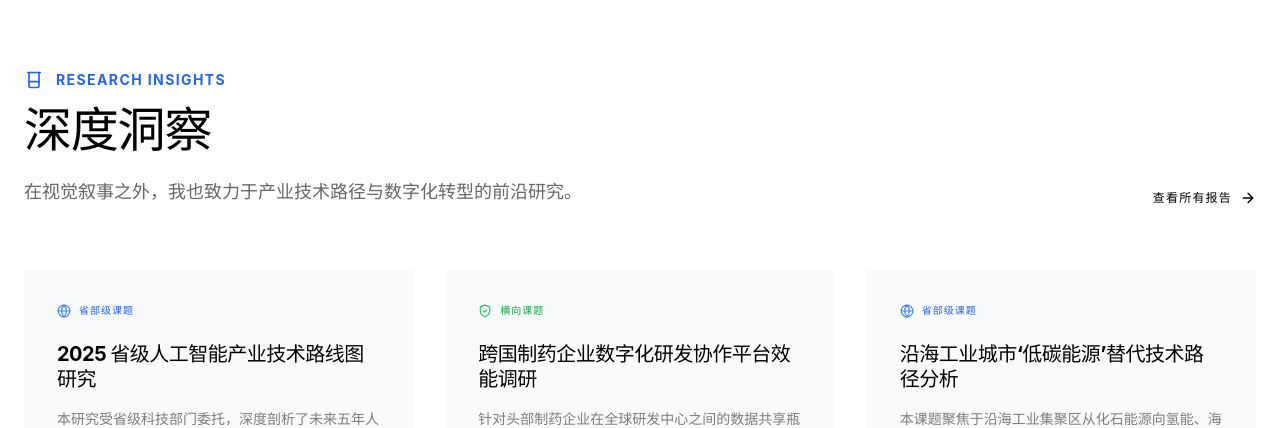
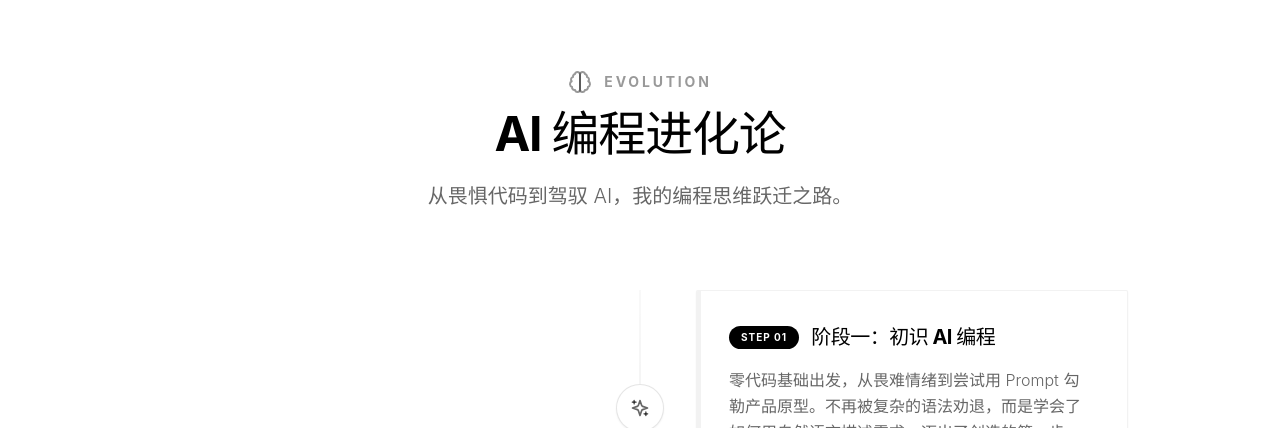
Before and after one commit to xujunjie750/my-personal-site, a React (Vite) app in the folder xiaoke-portfolio/: page / in a window 1280 px wide. Shown: the part 2372-2800 px from the top of the page. Built offline with nearby package versions, Linux system fonts and the light colour scheme.

Commit message:
feat: add LearningJourney section to homepage

```diff
--- a/xiaoke-portfolio/src/components/Home.jsx
+++ b/xiaoke-portfolio/src/components/Home.jsx
@@ -1,6 +1,7 @@
 import React from 'react';
 import Hero from './Hero';
 import ProjectGallery from './ProjectGallery';
+import LearningJourney from './LearningJourney';
 import ResearchPreview from './ResearchPreview';
 import ExperienceTimeline from './ExperienceTimeline';
 
@@ -9,6 +10,7 @@ const Home = () => {
     <>
       <Hero />
       <ProjectGallery />
+      <LearningJourney />
       <ResearchPreview />
       <ExperienceTimeline />
     </>
--- /dev/null
+++ b/xiaoke-portfolio/src/components/LearningJourney.jsx
@@ -0,0 +1,142 @@
+import React from 'react';
+import { motion } from 'framer-motion';
+import { Sparkles, Zap, Brain, ArrowDown } from 'lucide-react';
+
+const LearningJourney = () => {
+  const journeySteps = [
+    {
+      phase: "阶段一：初识 AI 编程",
+      icon: <Sparkles size={20} />,
+      content: "零代码基础出发，从畏难情绪到尝试用 Prompt 勾勒产品原型。不再被复杂的语法劝退，而是学会了如何用自然语言描述需求，迈出了创造的第一步。",
+      tags: ["零基础", "Prompt入门", "原型设计"]
+    },
+    {
+      phase: "阶段二：MVP 实战历练",
+      icon: <Zap size={20} />,
+      content: "在开发“极速截图”工具时，通过 AI 攻克了 EasyOCR 环境配置和打包难题。深刻理解了“先跑通再优化”的道理，在实战中与 AI 结成了紧密的结对编程伙伴。",
+      tags: ["环境配置", "打包部署", "MVP思维"]
+    },
+    {
+      phase: "阶段三：思维升维",
+      icon: <Brain size={20} />,
+      content: "不再纠结于语法细节，而是学习如何用结构化的 PRD 指挥 AI。现在我已经拥有了从点子到公网产品的全流程能力，成为了真正的“AI 产品经理”。",
+      tags: ["结构化PRD", "全流程闭环", "思维升级"]
+    }
+  ];
+
+  return (
+    <section className="py-24 bg-pure-white border-t border-pure-black/5">
+      <div className="container mx-auto px-6 max-w-5xl">
+        <div className="mb-20 text-center">
+          <motion.div
+            initial={{ opacity: 0, y: 20 }}
+            whileInView={{ opacity: 1, y: 0 }}
+            viewport={{ once: true }}
+            transition={{ duration: 0.6 }}
+          >
+            <div className="flex items-center justify-center gap-3 mb-4 text-pure-black/40">
+              <Brain size={24} />
+              <span className="text-sm font-bold tracking-[0.2em] uppercase">Evolution</span>
+            </div>
+            <h2 className="text-4xl md:text-5xl font-bold mb-6 tracking-tight">AI 编程进化论</h2>
+            <p className="text-xl font-light text-pure-black/60">
+              从畏惧代码到驾驭 AI，我的编程思维跃迁之路。
+            </p>
+          </motion.div>
+        </div>
+
+        <div className="relative">
+          {/* Central Line */}
+          <div className="absolute left-1/2 transform -translate-x-1/2 h-full w-[1px] bg-gradient-to-b from-pure-black/5 via-pure-black/20 to-pure-black/5 hidden md:block"></div>
+
+          <div className="space-y-12 md:space-y-24">
+            {journeySteps.map((step, idx) => (
+              <motion.div
+                key={idx}
+                initial={{ opacity: 0, y: 30 }}
+                whileInView={{ opacity: 1, y: 0 }}
+                viewport={{ once: true }}
+                transition={{ duration: 0.6, delay: idx * 0.2 }}
+                className={`relative flex flex-col md:flex-row items-center gap-8 ${
+                  idx % 2 === 0 ? 'md:flex-row-reverse' : ''
+                }`}
+              >
+                {/* Content Card */}
+                <div className="flex-1 w-full">
+                  <div className={`p-8 bg-white border border-pure-black/5 rounded-sm shadow-sm hover:shadow-xl hover:border-pure-black/10 transition-all duration-500 group relative overflow-hidden ${
+                    idx % 2 === 0 ? 'md:text-left' : 'md:text-right'
+                  }`}>
+                    {/* Background decoration */}
+                    <div className={`absolute top-0 w-1 h-full bg-pure-black/5 ${
+                       idx % 2 === 0 ? 'left-0' : 'right-0'
+                    }`}></div>
+
+                    <div className={`flex items-center gap-3 mb-4 ${
+                      idx % 2 === 0 ? 'justify-start' : 'md:justify-end'
+                    }`}>
+                      <span className="px-3 py-1 bg-pure-black text-pure-white text-[10px] font-bold uppercase tracking-widest rounded-full">
+                        Step 0{idx + 1}
+                      </span>
+                      <h3 className="text-xl font-bold">{step.phase}</h3>
+                    </div>
+
+                    <p className="text-pure-black/60 leading-relaxed mb-6 font-light">
+                      {step.content}
+                    </p>
+
+                    <div className={`flex flex-wrap gap-2 ${
+                      idx % 2 === 0 ? 'justify-start' : 'md:justify-end'
+                    }`}>
+                      {step.tags.map(tag => (
+                        <span key={tag} className="text-[10px] font-bold text-pure-black/40 bg-pure-black/5 px-2 py-1 rounded-sm">
+                          #{tag}
+                        </span>
+                      ))}
+                    </div>
+                  </div>
+                </div>
+
+                {/* Center Icon Node */}
+                <div className="relative z-10 flex-shrink-0 w-12 h-12 bg-pure-white border border-pure-black/10 rounded-full flex items-center justify-center shadow-sm group">
+                  <div className="text-pure-black/60 group-hover:text-pure-black transition-colors duration-300">
+                    {step.icon}
+                  </div>
+                </div>
+
+                {/* Empty Spacer for Layout Balance */}
+                <div className="flex-1 hidden md:block"></div>
+              </motion.div>
+            ))}
+          </div>
+        </div>
+
+        {/* Advice Banner */}
+        <motion.div
+          initial={{ opacity: 0, scale: 0.95 }}
+          whileInView={{ opacity: 1, scale: 1 }}
+          viewport={{ once: true }}
+          transition={{ duration: 0.6, delay: 0.4 }}
+          className="mt-24 max-w-3xl mx-auto"
+        >
+          <div className="bg-pure-black text-pure-white p-8 md:p-12 rounded-sm text-center relative overflow-hidden">
+            <div className="absolute top-0 left-0 w-full h-1 bg-gradient-to-r from-blue-500 via-purple-500 to-pink-500 opacity-50"></div>
+
+            <h4 className="text-lg font-bold mb-6 tracking-widest uppercase flex items-center justify-center gap-2">
+              <Sparkles size={18} /> 致同行者
+            </h4>
+
+            <div className="text-xl md:text-2xl font-light leading-relaxed font-serif italic">
+              "我的建议：<span className="font-bold text-white not-italic">Prompt 工程</span> &gt; <span className="font-bold text-white not-italic">熟悉 AI 工具 (Trae/Cursor)</span> &gt; <span className="font-bold text-white not-italic">建立 MVP 意识</span>"
+            </div>
+
+            <div className="mt-8 opacity-40 text-xs tracking-[0.2em] uppercase">
+              Start Your Journey Today
+            </div>
+          </div>
+        </motion.div>
+      </div>
+    </section>
+  );
+};
+
+export default LearningJourney;
```
